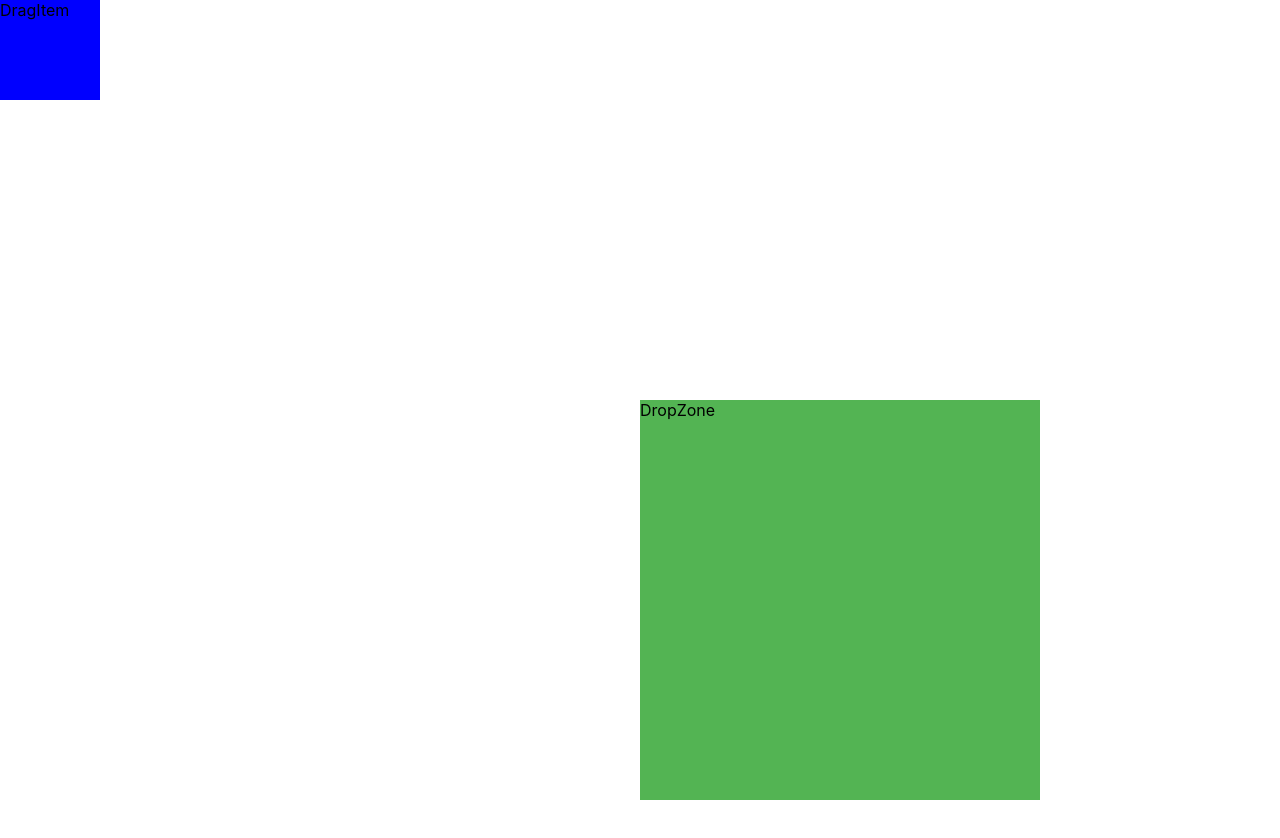
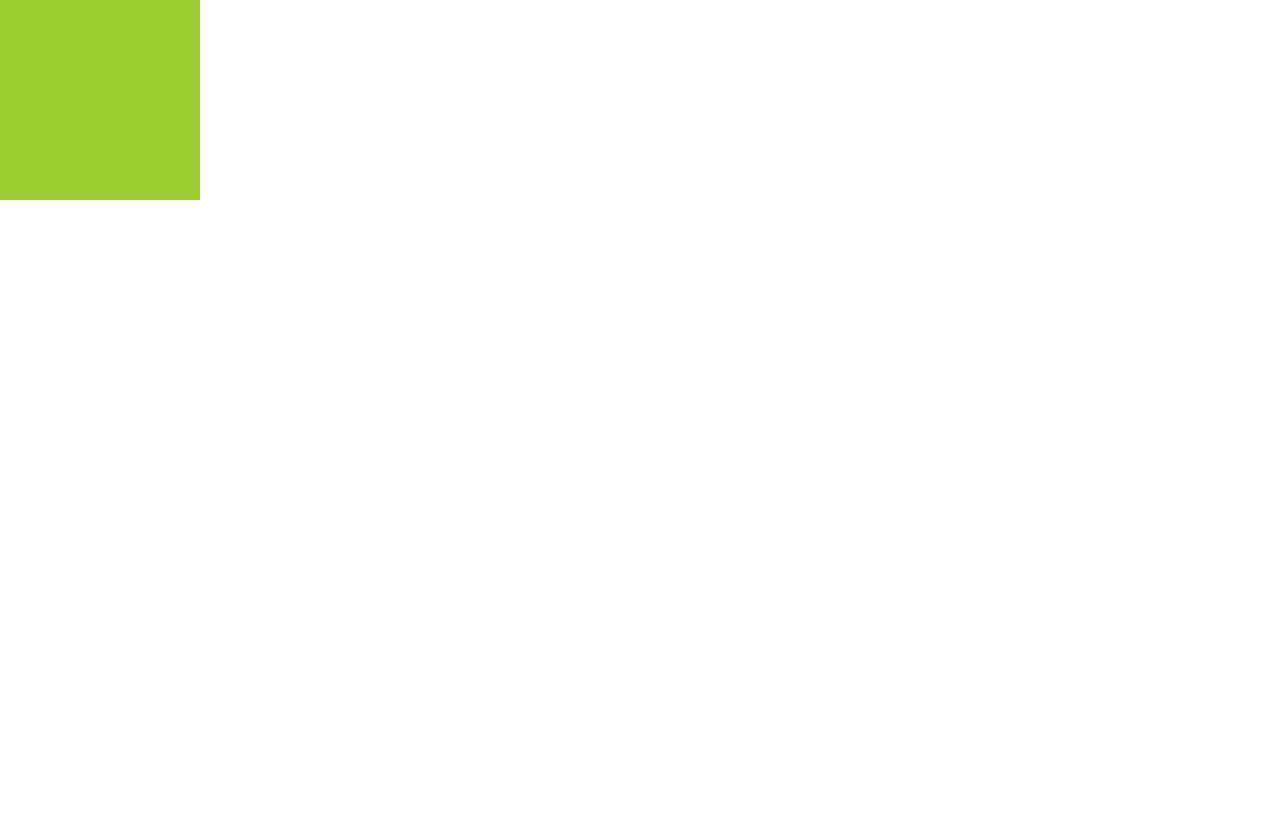
Before and after one commit to sae1013/Draggable, a React (Create React App) app: page / in a window 1280 px wide. Shown: the top 838 px of the page. Before the commit the page ends 800 px from the top, so only its background shows below. Built offline with nearby package versions, Linux system fonts and the light colour scheme.

Commit message:
드래그기능 구현

```diff
--- a/src/App.js
+++ b/src/App.js
@@ -4,39 +4,15 @@ import Draggable from "./Draggable";
 import classes from "./App.module.css";
 
 function App() {
-  const [dotted,setDotted] = React.useState(false)
-  const dropHandler = (e) => {
-    e.preventDefault()
-    console.log(e.dataTransfer.getData('key'))
-    setDotted(false)
-    // console.log('onDrop')
-  }
-  const dragOverHandler =(e) => {
-    e.preventDefault()
-    e.dataTransfer.dropEffect = "copy"
-    // console.log('onDragover')
-  }
-  const dragEnterHandler = (e) => {
-    console.log('dragEnter')
-    setDotted(true)
-  }
-  const dragLeaveHandler = (e) => {
-    console.log('dragLeave')
-    setDotted(false)
-  }
 
   return (
-    <div className="App">
-      <Draggable />
-      <div className={`${classes.dropzone} ${dotted ? classes.dotted: ''}`}
-        droppable = "true"
-        onDrop = {dropHandler}
-        onDragOver = {dragOverHandler}
-        onDragEnter = {dragEnterHandler}
-        onDragLeave = {dragLeaveHandler}
-        >
-        DropZone
-      </div>
+    <div className={classes.App}>
+      <Draggable>
+        {/* <div className={classes.box}>box</div> */}
+      </Draggable>
+
+
+
     </div>
   );
 }
--- a/src/App.module.css
+++ b/src/App.module.css
@@ -1,17 +1,28 @@
 .App {
-  height: 100vh;
+  height: 300vh;
   position: relative;
+  overflow:scroll
 }
-
+/*
 .dropzone {
   position: absolute;
   width:400px;
   height:400px;
   background-color: rgb(83, 180, 83);
-  /* transform: translate(50%,50%); */
+
   top:50%;
   left:50%;
 }
 .dotted {
   border: 1px dotted black;
 }
+*/
+.box {
+  box-sizing: border-box;
+  width:200px;
+  height:200px;
+  border-radius: 10px;
+  padding: 10px;
+  background-color: yellowgreen;
+  transform: translateY(50%);
+}
--- a/src/Draggable.js
+++ b/src/Draggable.js
@@ -1,28 +1,41 @@
 import React from "react";
 import classes from "./Draggable.module.css";
 
-function Draggable() {
+function Draggable({ children }) {
+  const targetRef = React.useRef(null)
+  const mouseDown = (e) => {
+    const [startX,startY] = [e.clientX,e.clientY]
+    const mouseMove = (e) => {
+      // Do something in Move (a.k.a drag we think)
 
-  const dragHandler = (e) => {
-    console.log('dragHandler!')
-  }
+      // targetRef.current.style.left = `${e.clientX - e.target.clientWidth/2}px`
 
-  const dragStartHandler = (e) => {
-    e.dataTransfer.setData('key','드래그객체')
-    e.target.style.opacity ="0.5"
-    // e.dataTransfer.effectAllowed = "moveCopy";
-  }
-  const dragEndHandler = (e) => {
-    e.target.style.opacity = "1"
-  }
+      if (e.target.id === "target") {
+        console.log(e.clientX-startX)
+        targetRef.current.style.opacity= "0.7"
+        targetRef.current.style.left = `${e.clientX-startX}px`
+        targetRef.current.style.top = `${e.clientY-startY}px`
+      }
+    };
+
+    const mouseUp = (e) => {
+      window.removeEventListener("mousemove", mouseMove);
+      window.removeEventListener("mouseup", mouseUp);
+      targetRef.current.style.opacity= "1"
+
+    };
+
+    window.addEventListener("mousemove", mouseMove);
+    window.addEventListener("mouseup", mouseUp);
+  };
+
   return (
-    <div className={classes.item}
-      onDrag = {dragHandler}
-      onDragStart = {dragStartHandler}
-      onDragEnd = {dragEndHandler}
-      draggable>
-      DragItem
-    </div>
+    <div
+      id="target"
+      ref = {targetRef}
+      className={classes.container}
+      onMouseDown={mouseDown}
+    ></div>
   );
 }
 
--- a/src/Draggable.module.css
+++ b/src/Draggable.module.css
@@ -1,5 +1,7 @@
-.item {
-  width:100px;
-  height:100px;
-  background-color:blue;
+.container {
+  display: inline-block;
+  position: absolute;
+  width:200px;
+  height:200px;
+  background-color: yellowgreen;
 }
```
